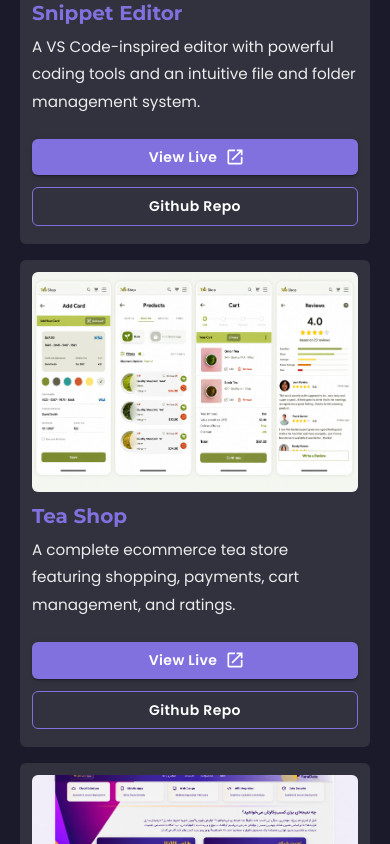
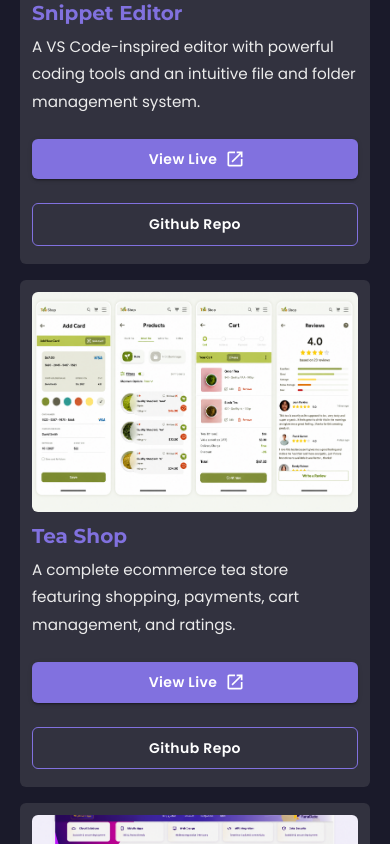
Before and after one commit to pouriavj/pouria-portfolio, a Next.js app: page / in a window 390 px wide. Shown: the part 4320-5164 px from the top of the page. Built offline with nearby package versions, Linux system fonts and the light colour scheme; what @mui/material-nextjs would draw is missing.

Commit message:
Add Micro Responsive Adjustments For All Device Screen Widths, Pc Tablets Mobiles

```diff
--- a/src/app/globals.css
+++ b/src/app/globals.css
@@ -660,7 +660,33 @@ header,
 /* ========================= */
 /* MOBILE RESPONSIVE */
 /* ========================= */
-
+/* Micro adjustments for all of the device screens sizes inside devtools */
+@media (max-width: 1024px) {
+  header,
+  .hero-flex,
+  .about-section,
+  .services-section,
+  .projects-section,
+  .contact-section,
+  .footer {
+    padding-left: 48px;
+    padding-right: 48px;
+  }
+  .project-button {
+    padding: 8px 20px !important;
+  }
+  .project-card p {
+    font-size: 0.8rem;
+  }
+}
+@media (max-width: 912px) {
+  .project-button {
+    padding: 8px 10px !important;
+  }
+  .project-card p {
+    font-size: 0.75rem;
+  }
+}
 @media (max-width: 900px) {
   header,
   .hero-flex,
@@ -678,9 +704,7 @@ header,
   header {
     height: 60px;
   }
-  header h1 {
-    display: none;
-  }
+
   header nav {
     gap: 28px;
   }
@@ -722,11 +746,15 @@ header,
     width: 300px;
     align-self: center;
   }
-
+  .hero-intro {
+    font-size: 1.4rem;
+  }
   .hero-title {
-    font-size: 2.3rem;
+    font-size: 2.5rem;
   }
-
+  .hero-description {
+    font-size: 1.2rem;
+  }
   .hero-description br {
     display: none;
   }
@@ -734,10 +762,9 @@ header,
   .hero-buttons {
     flex-wrap: wrap;
   }
-
   /* About */
   .about-text {
-    font-size: 0.85rem;
+    font-size: 1.1rem;
   }
   .skills-grid {
     grid-template-columns: repeat(2, 1fr);
@@ -756,6 +783,12 @@ header,
   .services-grid {
     grid-template-columns: 1fr;
   }
+  .service-card p {
+    font-size: 1.4rem;
+  }
+  .service-card h3 {
+    font-size: 2rem;
+  }
 
   /* Projects */
 
@@ -767,7 +800,19 @@ header,
     gap: 12px;
     flex-wrap: wrap;
   }
-
+  .projects-description {
+    font-size: 1.1rem;
+  }
+  .project-card p {
+    font-size: 1.2rem;
+  }
+  .project-card h3 {
+    font-size: 1.6rem;
+  }
+  .project-buttons {
+    justify-content: flex-start;
+    gap: 24px;
+  }
   /* Contact */
 
   .contact-section {
@@ -781,13 +826,18 @@ header,
   .contact-right {
     padding: 0;
   }
+  .contact-heading {
+    font-size: 1.2rem;
+  }
+  .contact-right h3 {
+    font-size: 1.6rem;
+  }
 
   /* Footer */
 
   .footer-top {
-    flex-direction: column;
-    gap: 16px;
-    align-items: flex-start;
+    display: grid;
+    grid-template-columns: repeat(5, 1fr);
   }
 }
 
@@ -817,9 +867,8 @@ header,
     flex-direction: column;
     gap: 18px;
   }
-
   header h1 {
-    font-size: 1.15rem;
+    display: none;
   }
 
   header nav {
@@ -967,6 +1016,12 @@ header,
     font-size: 1.5rem !important;
   }
 }
+@media (max-width: 432px) {
+  .hero-button {
+    padding: 8px auto !important;
+  }
+}
+
 @media (max-width: 400px) {
   .hero-button {
     padding: 6px 30px !important;
@@ -977,3 +1032,16 @@ header,
     padding: 6px 27px !important;
   }
 }
+@media (max-width: 370px) {
+  .hero-button {
+    padding: 6px 20px !important;
+  }
+  header nav {
+    gap: 24px;
+  }
+}
+@media (max-width: 360px) {
+  .hero-button {
+    padding: 6px 18px !important;
+  }
+}
--- a/src/components/Projects.tsx
+++ b/src/components/Projects.tsx
@@ -36,6 +36,7 @@ export default function Projects() {
 
           <div className="project-buttons">
             <Button
+              className="project-button"
               href="https://snippet-editor-lake.vercel.app"
               target="_blank"
               rel="noopener noreferrer"
@@ -60,11 +61,11 @@ export default function Projects() {
             </Button>
 
             <Button
+              className="project-button"
               href="https://github.com/pouriavj/snippet-editor-app"
               target="_blank"
               rel="noopener noreferrer"
               variant="outlined"
-
               sx={{
                 borderColor: "#8171df",
                 padding: {
@@ -100,11 +101,13 @@ export default function Projects() {
           <h3>Tea Shop</h3>
 
           <p>
-            A complete ecommerce tea store featuring shopping, payments, cart management, and ratings.
+            A complete ecommerce tea store featuring shopping, payments, cart
+            management, and ratings.
           </p>
 
           <div className="project-buttons">
             <Button
+              className="project-button"
               href="https://pouriavj.github.io/my-ux-samples"
               target="_blank"
               rel="noopener noreferrer"
@@ -129,11 +132,11 @@ export default function Projects() {
             </Button>
 
             <Button
+              className="project-button"
               href="https://github.com/pouriavj/my-ux-samples"
               target="_blank"
               rel="noopener noreferrer"
               variant="outlined"
-
               sx={{
                 borderColor: "#8171df",
                 padding: {
@@ -175,6 +178,7 @@ export default function Projects() {
 
           <div className="project-buttons">
             <Button
+              className="project-button"
               href="https://faradate.ir"
               target="_blank"
               rel="noopener noreferrer"
@@ -199,11 +203,11 @@ export default function Projects() {
             </Button>
 
             <Button
+              className="project-button"
               href="https://github.com/pouriavj"
               target="_blank"
               rel="noopener noreferrer"
               variant="outlined"
-
               sx={{
                 borderColor: "#8171df",
                 padding: {
```
